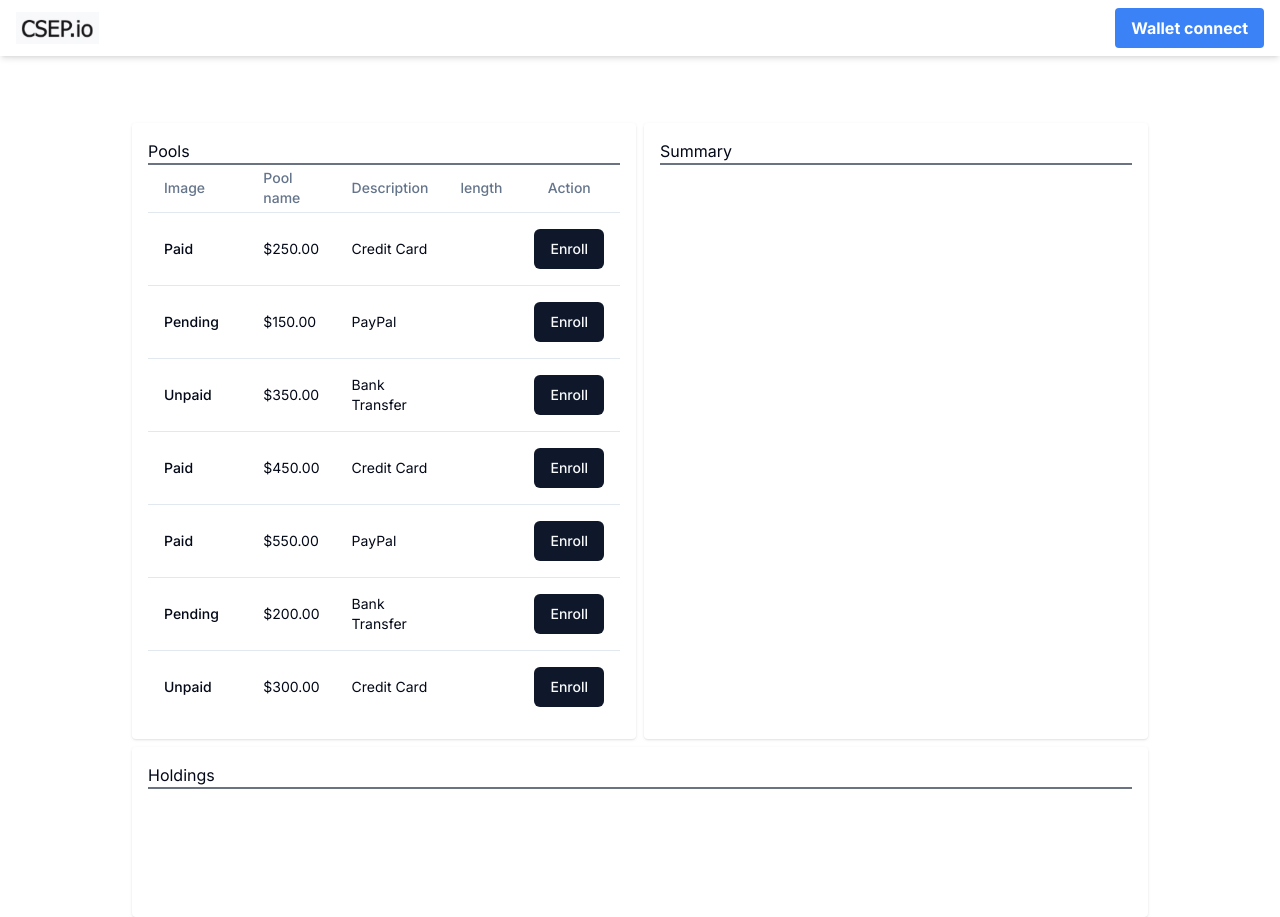
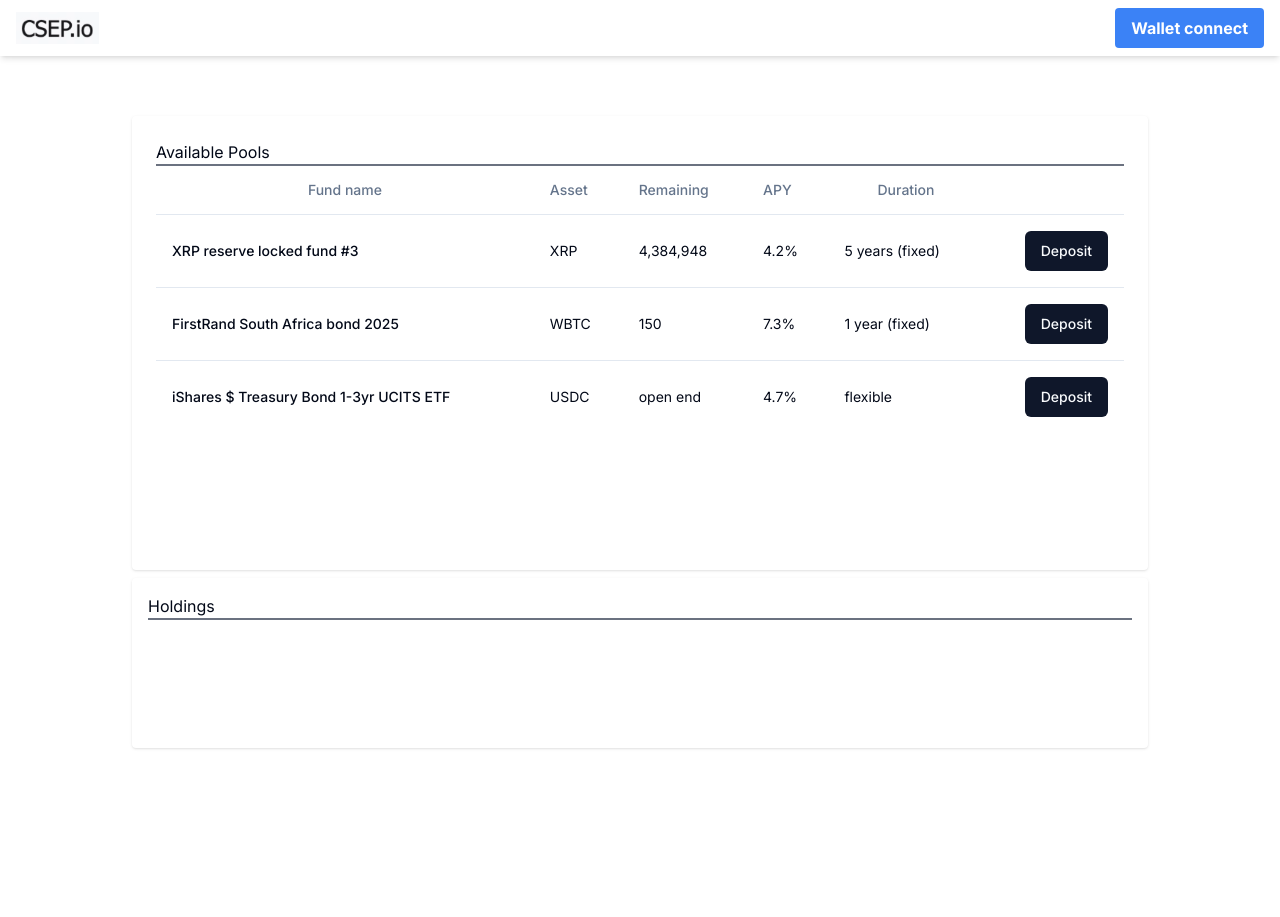
Before and after one commit to xrpools/xrpools, a Next.js app in the folder front_csep/: page / in a window 1280 px wide. After the commit the page ends 800 px from the top, so only its background shows below. Built offline with nearby package versions, Linux system fonts and the light colour scheme.

Commit message:
front-end example values

```diff
--- a/front_csep/components/Dashboard.tsx
+++ b/front_csep/components/Dashboard.tsx
@@ -7,11 +7,8 @@ export const Dashboard = () => {
   return (
     <div className="w-4/5 h-4/5 mx-auto mt-16 flex flex-col">
       <div className="flex flex-1">
-        <div className="flex-1 p-4 m-1 rounded shadow">
+        <div className="flex-1 p-6 m-1 rounded shadow">
           <Pool />
-        </div>
-        <div className="flex-1 p-4 m-1 rounded shadow">
-          <Summary />
         </div>
       </div>
       <div className="flex-2 p-4 pb-32 m-1 rounded shadow">
--- a/front_csep/components/Pool.tsx
+++ b/front_csep/components/Pool.tsx
@@ -16,86 +16,55 @@ import { Button } from "./ui/button";
 const invoices = [
   {
     image: "INV001",
-    poolName: "Paid",
-    description: "$250.00",
-    interestOffered: "Credit Card",
-    lengthOfDeposit: [15,45,90],
+    poolName: "XRP reserve locked fund #3",
+    asset: "XRP",
+    description: "4,384,948",
+    interestOffered: "4.2%",
+    lengthOfDeposit: "5 years (fixed)",
   },
   {
     image: "INV002",
-    poolName: "Pending",
-    description: "$150.00",
-    interestOffered: "PayPal",
-    lengthOfDeposit: [15,45,90],
+    poolName: "FirstRand South Africa bond 2025",
+    asset: "WBTC",
+    description: "150",
+    interestOffered: "7.3%",
+    lengthOfDeposit: "1 year (fixed)",
   },
   {
     image: "INV003",
-    poolName: "Unpaid",
-    description: "$350.00",
-    interestOffered: "Bank Transfer",
-    lengthOfDeposit: [15,45,90],
-  },
-  {
-    image: "INV004",
-    poolName: "Paid",
-    description: "$450.00",
-    interestOffered: "Credit Card",
-    lengthOfDeposit: [15,45,90],
-  },
-  {
-    image: "INV005",
-    poolName: "Paid",
-    description: "$550.00",
-    interestOffered: "PayPal",
-    lengthOfDeposit: [15,45,90],
-  },
-  {
-    image: "INV006",
-    poolName: "Pending",
-    description: "$200.00",
-    interestOffered: "Bank Transfer",
-    lengthOfDeposit: [15,45,90],
-  },
-  {
-    image: "INV007",
-    poolName: "Unpaid",
-    description: "$300.00",
-    interestOffered: "Credit Card",
-    lengthOfDeposit: [15,45,90],
-  },
+    poolName: "iShares $ Treasury Bond 1-3yr UCITS ETF",
+    asset: "USDC",
+    description: "open end",
+    interestOffered: "4.7%",
+    lengthOfDeposit: "flexible",
+  }
 ];
 
 export const Pool = () => {
   const [haveEnrolled, setHaveEnrolled] = useState(false);
   return (
     <div>
-      <h2>Pools</h2>
+      <h2>Available Pools</h2>
       <div className="bg-gray-500 h-0.5"></div>
       <Table>
         <TableHeader>
           <TableRow>
-            <TableHead className="w-[100px]">Image</TableHead>
-            <TableHead>Pool name</TableHead>
-            <TableHead>Description</TableHead>
-            <TableHead className="text-center">length</TableHead>
-            <TableHead  className="text-center">Action</TableHead>
+            <TableHead className="text-center">Fund name</TableHead>
+            <TableHead>Asset</TableHead>
+            <TableHead>Remaining</TableHead>
+            <TableHead>APY</TableHead>
+            <TableHead className="text-center">Duration</TableHead>
+            <TableHead  className="text-center"></TableHead>
           </TableRow>
         </TableHeader>
         <TableBody>
           {invoices.map((invoice) => (
             <TableRow key={invoice.image}>
               <TableCell className="font-medium">{invoice.poolName}</TableCell>
+              <TableCell>{invoice.asset}</TableCell>
               <TableCell>{invoice.description}</TableCell>
               <TableCell>{invoice.interestOffered}</TableCell>
-              <TableCell className=" flex">
-                {invoice.lengthOfDeposit.length && haveEnrolled
-                  ? invoice.lengthOfDeposit.map((length) => (
-                      <button key={length} className="block mx-auto bg-blue-500 hover:bg-blue-700 text-white font-bold rounded p-1">
-                        {length}
-                      </button>
-                    ))
-                  : null}
-              </TableCell>
+              <TableCell>{invoice.lengthOfDeposit}</TableCell>
               <TableCell  className="text-right">
                 {haveEnrolled ? (
                   <>
@@ -103,7 +72,7 @@ export const Pool = () => {
                   </>
                 ) : (
                   <>
-                    <Button onClick={()=>setHaveEnrolled(true)}>Enroll</Button>
+                    <Button onClick={()=>setHaveEnrolled(true)}>Deposit</Button>
                   </>
                 )}
               </TableCell>
```
